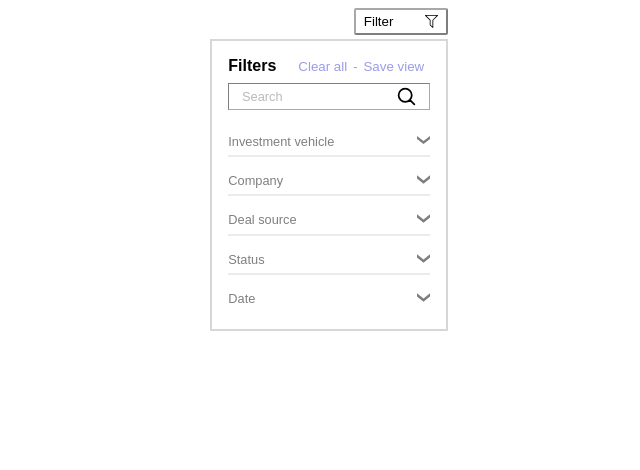
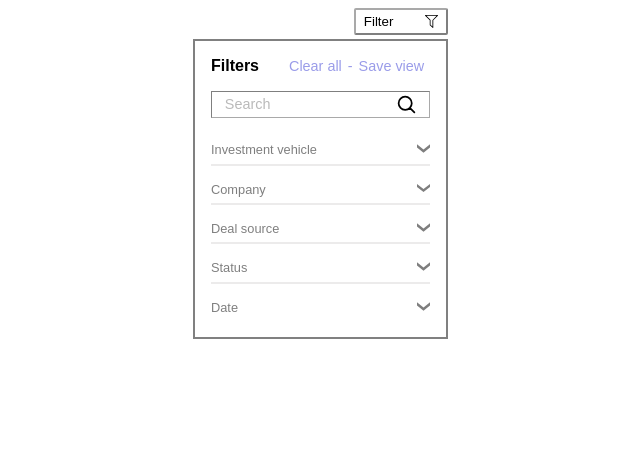
Before and after one commit to PAUL111S/task-filter-component, a plain HTML site: page index.html in a window 1280 px wide. Shown: the whole page, without its empty margins (239-879 px from the left). Drawn offline with Linux system fonts and the light colour scheme.

```diff
--- a/index.html
+++ b/index.html
@@ -375,6 +375,6 @@
         </ul>
       </form>
     </div>
-    <script src="main.js"></script>
+    <script src="src/main.js"></script>
   </body>
 </html>
--- a/main.js
+++ b/src/main.js
@@ -60,7 +60,7 @@
     }
   }
 
-  // show or hide filter buttons
+  // Change view all/ view less buttons name onclick
   view_all_btn.onclick = function () {
     for (let i = 5; i < filter_options_length; i++) {
       filter_options_item[i].classList.toggle("hide");
@@ -73,12 +73,12 @@
 // Toggle filter panel
 panel_btn.onclick = togglePanel;
 
-// Clear all
+// Clear all filter options
 clear_all.onclick = function () {
   clear_filter_options(filter_options);
 };
 
-// Save view
+// Save view, log seleced filters to the console and close panel
 save_view.onclick = function () {
   const selected_filters = get_selected_filters(filter_options);
   console.log(selected_filters);
--- a/styles.css
+++ b/styles.css
@@ -14,7 +14,7 @@
   align-items: center;
   column-gap: 2rem;
   background-color: white;
-  border-color: hsla(0, 0%, 0%, 0.502);
+  border-color: rgba(0, 0, 0, 0.499);
   border-radius: 2px;
   cursor: pointer;
   position: relative;
@@ -30,10 +30,10 @@
   display: flex;
   flex-direction: column;
   right: 0;
-  border: 2px solid rgba(189, 184, 184, 0.571);
+  border: 2px solid rgba(0, 0, 0, 0.499);
   margin-top: 0.25rem;
   padding: 1rem 1rem 1rem 1rem;
-  width: auto;
+  max-width: calc(100vw / 2);
 }
 
 .panel.toggled {
@@ -44,7 +44,7 @@
   display: flex;
   align-items: center;
   justify-content: space-between;
-  gap: 1rem;
+  gap: 1.5rem;
 }
 
 .toolbar-functions {
@@ -52,11 +52,11 @@
   align-items: center;
   justify-content: space-between;
   color: #9a9ce9;
-  font-size: .8rem;
 }
 
 .toolbar-name {
   font-weight: bold;
+  font-size: 1rem;
 }
 
 .clear-all,
@@ -68,31 +68,44 @@
   text-wrap: nowrap;
 }
 
+.toolbar-functions,
+.clear-all,
+.save-view,
+#search-bar::placeholder {
+  font-size: 0.9rem;
+}
+
 .search-bar {
   position: relative;
-  margin: .5rem 0 1.5rem 0;
+  margin: 1rem 0 1.5rem 0;
 }
 
 #search-bar {
   width: 100%;
+  height: 1.7rem;
   border-color: rgba(0, 0, 0, 0.499);
   border-width: 1.5px;
-  padding: .3rem .8rem .3rem .8rem;
+  padding: 0.3rem 2.16rem 0.3rem 0.8rem;
+}
 
+/* Disables x icon in input field on chrome because it is overlapping with the search icon */
+#search-bar::-webkit-search-decoration,
+#search-bar::-webkit-search-cancel-button,
+#search-bar::-webkit-search-results-button,
+#search-bar::-webkit-search-results-decoration {
+  display: none;
 }
 
 #search-bar::placeholder {
-  opacity: .5;
-  font-size: .8rem;
+  opacity: 0.5;
 }
 
 .search-icon {
-  width: auto;
-  height: 80%;
-
+  width: 1.36rem;
+  height: 1.36rem;
   position: absolute;
   top: 10%;
-  right: .8rem;
+  right: 0.8rem;
 }
 
 .accordion {
@@ -105,7 +118,7 @@
 }
 
 .accordion-item-head {
-  font-size: .8rem;
+  font-size: 0.8rem;
 }
 
 .accordion-item-head label {
@@ -120,15 +133,13 @@
 }
 
 .accordion-item:not(:last-child) .accordion-item-head label {
-
   border-bottom: solid;
   border-color: rgba(189, 184, 184, 0.571);
   border-width: 2px;
 }
 
 .accordion-item .accordion-item-head label {
-
-  padding-bottom: .4rem;
+  padding-bottom: 0.4rem;
 }
 
 .open-closed-icon {
@@ -161,9 +172,8 @@
   border-style: none;
   cursor: pointer;
   color: #9a9ce9;
-  align-self:stretch;
+  align-self: stretch;
   text-align: left;
-
 }
 
 .accordion-item-body {
@@ -174,7 +184,8 @@
   width: 100%;
   transform: translateX(-1rem);
   transition: max-height 500ms;
-  font-size: .7rem;
+  font-size: 0.8rem;
+  overflow: auto;
 }
 
 .accordion-item-body.hide {
@@ -184,7 +195,7 @@
 .accordion-item-content {
   display: flex;
   flex-direction: column;
-  margin: .5rem 0;
+  margin: 0.5rem 0;
 }
 
 .filter-options {
@@ -196,8 +207,9 @@
   width: 100%;
 }
 
-.filter-options, .accordion-item-content {
-  row-gap: .4rem;
+.filter-options,
+.accordion-item-content {
+  row-gap: 0.4rem;
 }
 
 .filter-option {
@@ -211,18 +223,20 @@
 .filter-option.hide {
   max-height: 0;
   overflow: hidden;
-  margin-top: -.4rem;
+  margin-top: -0.4rem;
 }
 
 .filter-option label {
   flex-grow: 1;
-  padding-left: .7rem;
+  padding-left: 0.7rem;
 }
 
-.filter-option input {
-  margin: .15rem 0 .15rem .15rem ;
+.filter-option input[type="checkbox"] {
+  margin: 0.15rem 0 0.15rem 0.15rem;
+  accent-color: rgba(80, 98, 225, 255);
 }
 
-.filter-option label, .filter-option input {
+.filter-option label,
+.filter-option input {
   cursor: pointer;
 }
```
